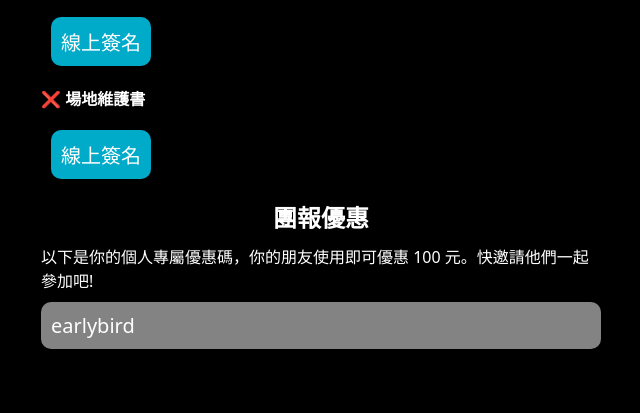
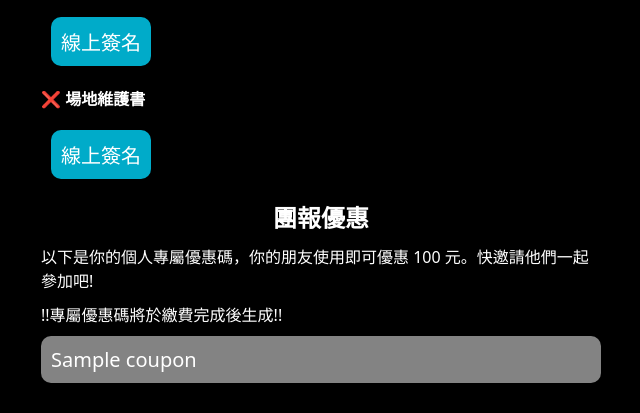
Before and after one commit to SCAICT/112-winter-camp, a Django app: template back-end/flask/templates/lastStep.html in a window 1280 px wide. Shown: the part 530-943 px from the top of the page, without its empty margins (319-959 px from the left). Before the commit the page ends 879 px from the top, so only its background shows below. Run offline with Django 4.2, Linux system fonts and the light colour scheme; the template is opened without the code that fills it: most values are stand-ins (such as "Sample title", 1, 10 or a date in 2020).

Commit message:
Update lastStep.html

```diff
--- a/back-end/flask/templates/lastStep.html
+++ b/back-end/flask/templates/lastStep.html
@@ -137,9 +137,11 @@
                 以下是你的個人專屬優惠碼，你的朋友使用即可優惠 100
                 元。快邀請他們一起參加吧!
             </p>
+            <p>
+                !!專屬優惠碼將於繳費完成後生成!!
+            </p>
             <div class="accout">
-                <!-- {{coupon}} -->
-                earlybird
+                {{coupon}}
             </div>
         </main>
 
```
